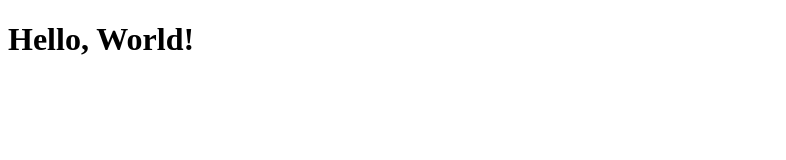
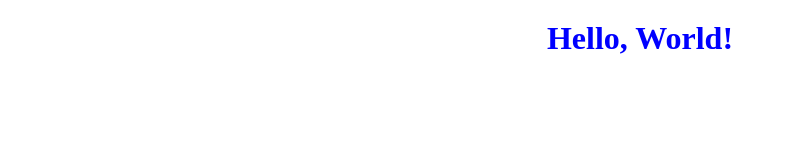
Before and after one commit to ivangithubed/experiment, a plain HTML site: page index.html in a window 1280 px wide. Shown: the whole page, without its empty margins (0-786 px from the left). Drawn offline with Linux system fonts and the light colour scheme.

Commit message:
h1 added

```diff
--- a/index.html
+++ b/index.html
@@ -4,6 +4,7 @@
     <meta charset="UTF-8">
     <meta name="viewport" content="width=device-width, initial-scale=1.0">
     <title>Document</title>
+    <link rel="stylesheet" href="./style.css">
 </head>
 <body>
     <h1>Hello, World!</h1>
--- a/style.css
+++ b/style.css
@@ -3,3 +3,8 @@
     padding: 0;
     box-sizing: border-box;
 }
+h1 {
+    color: blue;
+    text-align: center;
+    margin-top: 20px;
+}
```
